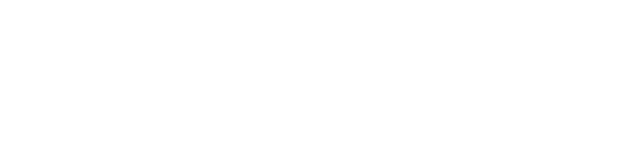
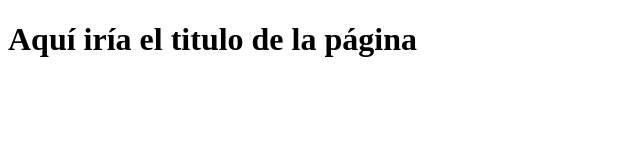
Before and after one commit to jdcortor/git-course-test, a plain HTML site: page index.html in a window 1280 px wide. Shown: the whole page, without its empty margins (0-640 px from the left). Drawn offline with Linux system fonts and the light colour scheme.

Commit message:
comienzo de proyecto

```diff
--- a/index.html
+++ b/index.html
@@ -1,10 +1,12 @@
 <!DOCTYPE html>
-<html lang="en" dir="ltr">
-  <head>
-    <meta charset="utf-8">
-    <title>Mi primera pagina</title>
-  </head>
-  <body>
-
-  </body>
+<html lang="en">
+<head>
+  <meta charset="UTF-8">
+  <meta http-equiv="X-UA-Compatible" content="IE=edge">
+  <meta name="viewport" content="width=device-width, initial-scale=1.0">
+  <title>Document</title>
+</head>
+<body>
+  <h1>Aquí iría el titulo de la página</h1>
+</body>
 </html>
```
